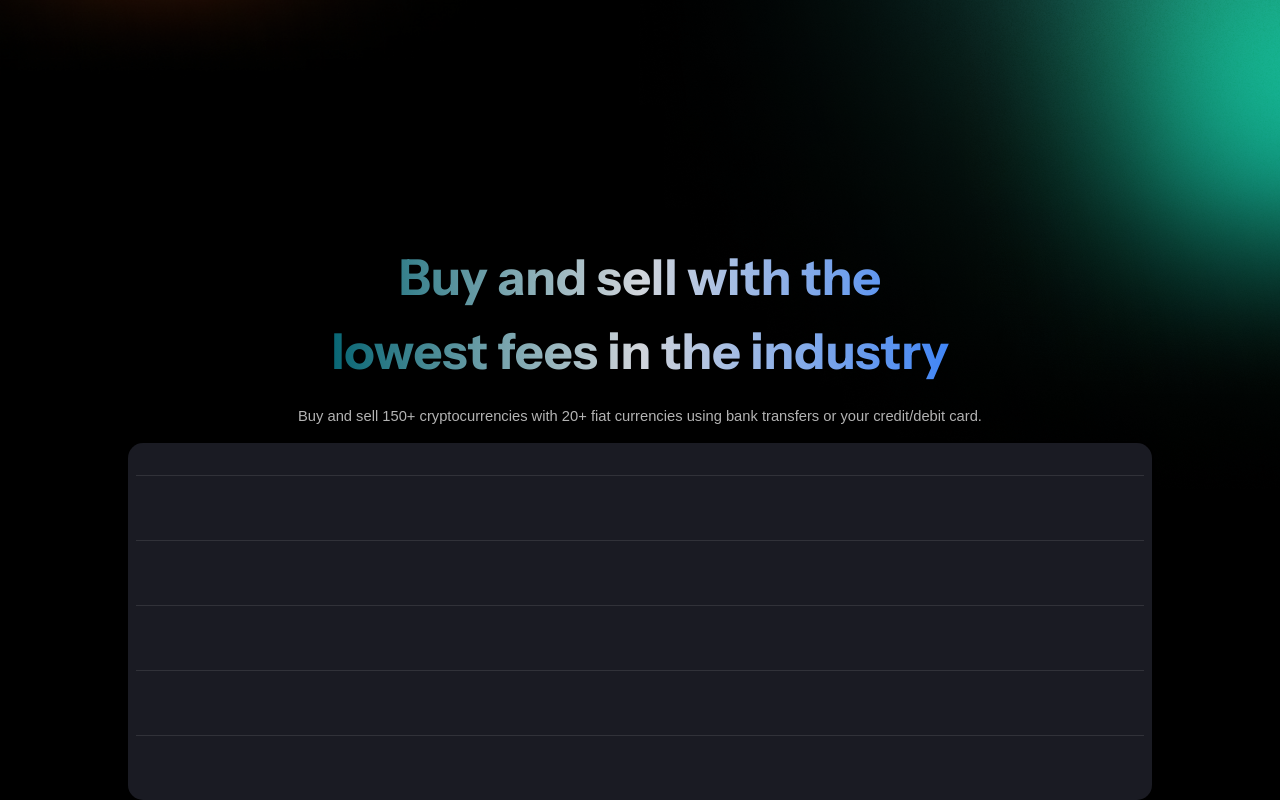
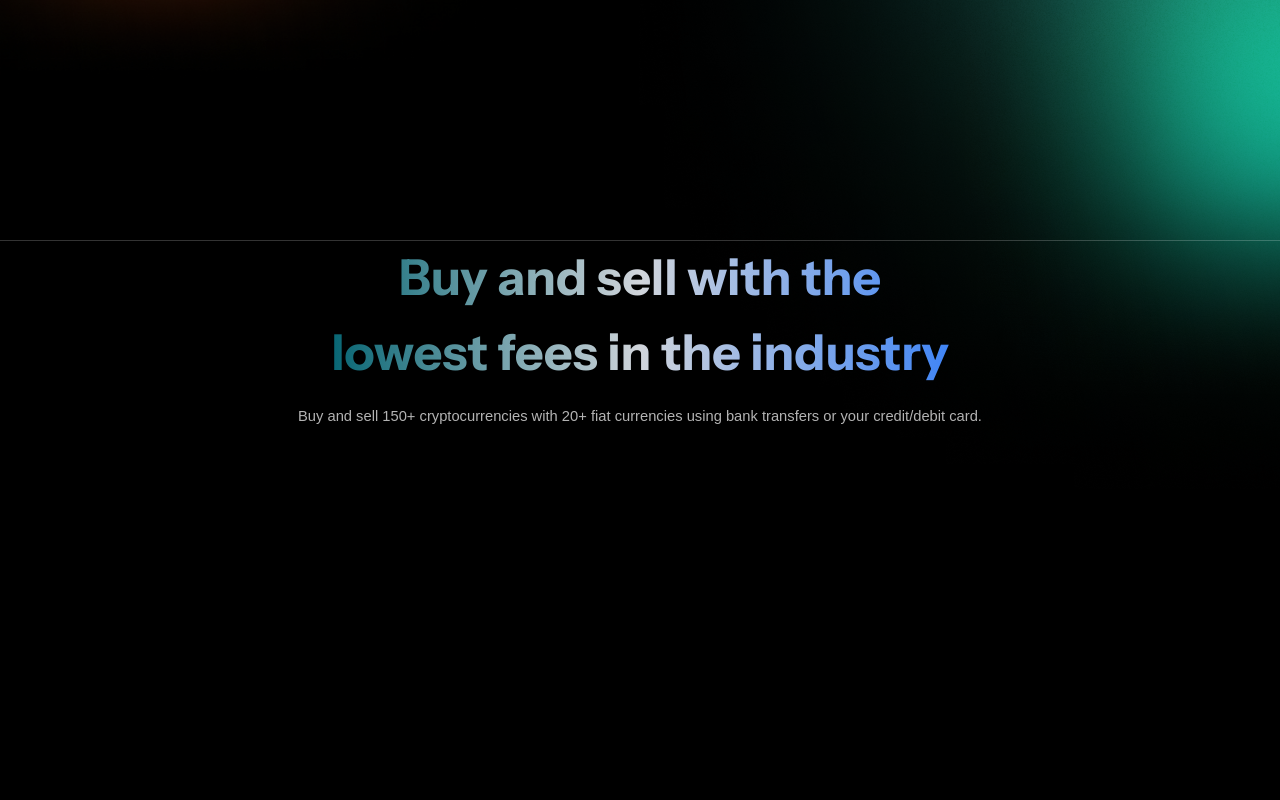
Before and after one commit to belbelbelbel/monily-app, a Next.js app: page / in a window 1280 px wide. Shown: the part 2560-3360 px from the top of the page. Built offline with nearby package versions, Linux system fonts and the light colour scheme.

Commit message:
resolved commits

```diff
--- a/components/Details.tsx
+++ b/components/Details.tsx
@@ -12,8 +12,8 @@ const Details = () => {
 
   return (
     <div className='w-full bg-black bg-bg-img-3  bg-no-repeat bg-cover bg-left   flex-col flex gap-4  items-center justify-center text-white h-[25rem] md:h-[40rem] lg:h-[25rem]'>
-      <div data-aos="fade-up"  className={`text-center xl:w-[53%] leading-[2.5rem]  lt:leading-[3.7rem] md:leading-[3.57rem] xl:leading-[3.75rem]  xl:text-[3.2rem] text-[1.5rem] lt:text-[3rem]  md:text-[3.5rem] text-transparent bg-gradient-to-b from-[#006270] via-gray-300 to-blue-500 bg-clip-text animate-shine  ${sans.className}`}>A crypto investment platform that invests in you </div>
-      <div className="xl:text-[0.92rem] lt:text-[1.2rem] text-center  text-white text-opacity-70 w-[90%] md:w-[80%]   xl:w-[32%]">We invest more resources than any other platrom in making sure great support from real people is a click away, whenever you need it.</div>
+      <div data-aos="fade-up"  className={`text-center xl:w-[53%] leading-[2.5rem]  lt:leading-[3.7rem] md:leading-[3.92rem] xl:leading-[3.75rem]  xl:text-[3.2rem] text-[1.5rem] lt:text-[3rem]  md:text-[3.7rem] text-transparent bg-gradient-to-b from-[#006270] via-gray-300 to-blue-500 bg-clip-text animate-shine  ${sans.className}`}>A crypto investment platform that invests in you </div>
+      <div className="xl:text-[0.92rem] lt:text-[1.2rem] md:text-[1.4rem] text-center  text-white text-opacity-70 w-[90%] md:w-[80%]   xl:w-[32%]">We invest more resources than any other platrom in making sure great support from real people is a click away, whenever you need it.</div>
       <div className='absolute right-0'>
         <Image src={starimg2} alt='starimg2'/>
       </div>
--- a/components/Service.tsx
+++ b/components/Service.tsx
@@ -9,14 +9,14 @@ const sans = Instrument_Sans({
 })
 const Service = () => {
   return (
-    <div className='w-full md:h-[105rem] h-[25rem] flex flex-col   text-white bg-bg-img-5 bg-no-repeat bg-right-top  bg-black'>
+    <div className='w-full md:h-[105rem] h-[45rem] flex flex-col   text-white bg-bg-img-5 bg-no-repeat bg-right-top  bg-black'>
       <div className='flex w-[100%] md:flex-row flex-col justify-center items-center  h-full  bg-top bg-no-repeat bg-cover h-full'>
-        <div className='bg-bg-img-4 xl:flex hidden  bg-left  h-[100%] w-full   bg-contain bg-no-repeat'>
+        <div className='bg-bg-img-4 md:flex hidden  bg-left  h-[100%] w-full   bg-contain bg-no-repeat'>
           {/* <Image src={serviceimg}  className='bg-black w-[20rem] h-[0rem]'  alt='serviceimage' /> */}
         </div>
         <div className='md:w-[100%] w-[80%] text-center md:text-left  gap-4 flex justify-center flex-col    h-full bg-cover mx-auto'>
-          <div className={`${sans.className} text-[50px] w-[100%]  md:w-[80%]`}>
-            <div className=' leading-[2.5rem]  lt:leading-[3.7rem]  md:leading-[3.57rem] xl:leading-[3.75rem]   xl:text-[3.2rem] text-[1.9rem] lt:text-[3rem]  md:text-[3.5rem] text-transparent bg-gradient-to-r from-[#006270] via-gray-300 to-blue-500 bg-clip-text animate-shine'>24/7 access to full service customer support</div>
+          <div className={`${sans.className} text-[50px] w-[100%]  md:w-[100%] xl:w-[80%]`}>
+            <div className=' leading-[2.5rem]  lt:leading-[3.7rem]  md:leading-[3.85rem] xl:leading-[3.75rem]   xl:text-[3.2rem] text-[1.9rem] lt:text-[3rem]  md:text-[3rem] text-transparent bg-gradient-to-r from-[#006270] via-gray-300 to-blue-500 bg-clip-text animate-shine'>24/7 access to full service customer support</div>
           </div>
           <div className='xl:text-[0.92rem] lt:text-[1.2rem]  text-white text-opacity-70 w-[100%] md:w-[80%]   xl:w-[75%]'>
             <div>We invest more resources than any other platform in making sure great support from real people is a click away, whenever you need it.</div>
@@ -26,11 +26,12 @@ const Service = () => {
           </div>
         </div>
       </div>
-      <div className='h-[50%] text-center gap-4   flex-col justify-center items-center flex w-full '>
-        <div className={`${sans.className} w-[50%] text-[3.1rem] text-transparent bg-gradient-to-r from-[#006270] via-gray-300 to-blue-500 bg-clip-text animate-shine `}>Buy and sell with the lowest fees in the industry</div>
+     <div className='bg-white bg-opacity-20 w-full h-[1px]'></div>
+      <div className='h-[50%] md:py-0 py-10 text-center gap-4   flex-col justify-center items-center flex w-full '>
+        <div className={`${sans.className} xl:w-[50%] md:w-[80%] lt:w-[80%] lt:text-[2.3rem] w-[90%] text-[2rem] xl:text-[3.1rem]  md:text-[3.5rem] text-transparent bg-gradient-to-r from-[#006270] via-gray-300 to-blue-500 bg-clip-text animate-shine `}>Buy and sell with the lowest fees in the industry</div>
         <div className='xl:text-[0.92rem] lt:text-[1.2rem]  text-white text-opacity-70 w-[90%] md:w-[80%]   xl:w-[55%]'>Buy and sell 150+ cryptocurrencies with 20+ fiat currencies using bank transfers or your credit/debit card.</div>
         <div className='h-full w-full flex items-center justify-center'>
-          <CryptoDashboard />
+          {/* <CryptoDashboard /> */}
         </div>
       </div>
 
```
